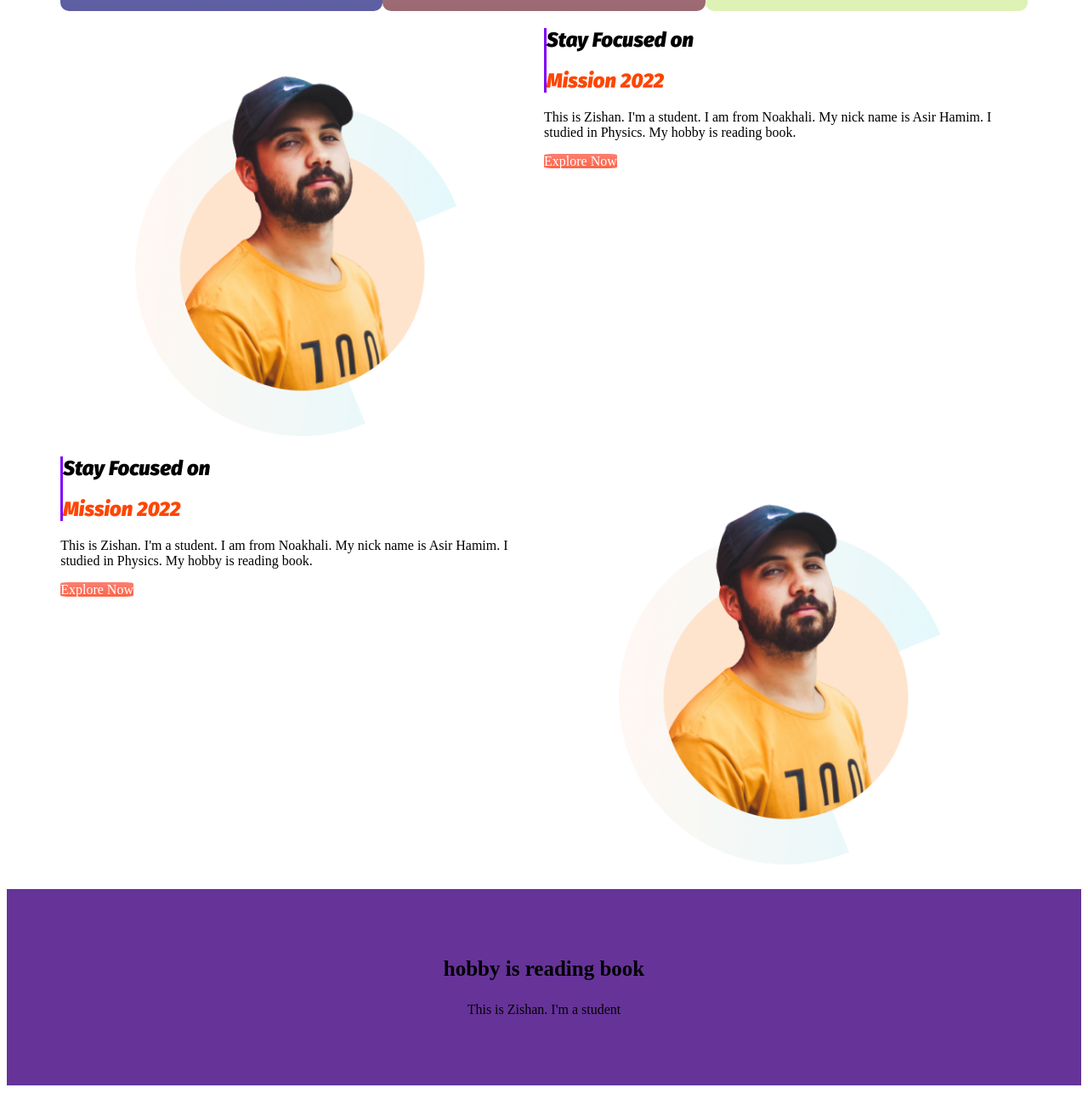
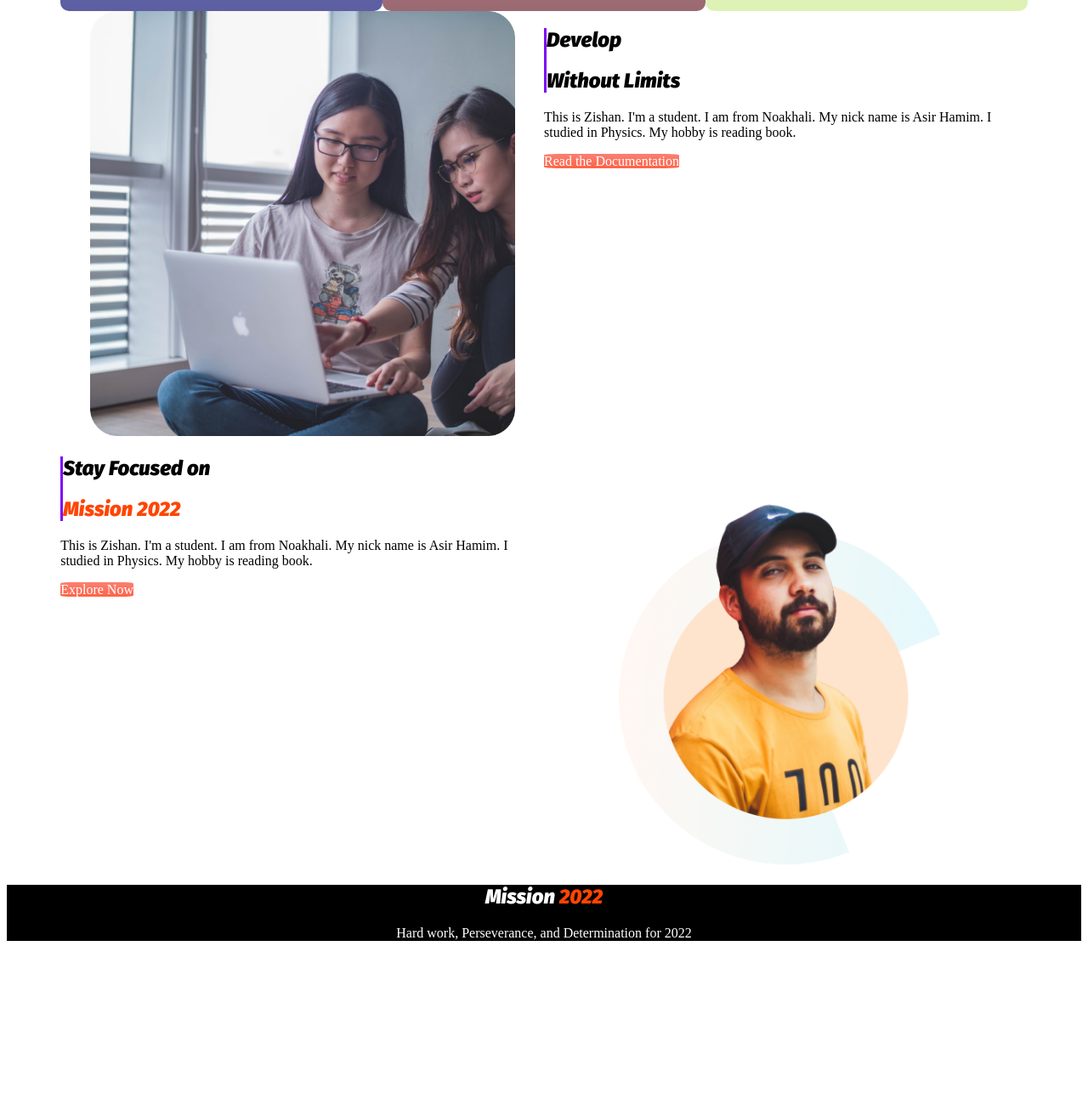
Before and after one commit to Zis20/mission-2022-main, a plain HTML site: page index.html in a window 1280 px wide. Shown: the part 1200-2493 px from the top of the page at 85% size. After the commit the page ends 2315 px from the top, so only its background shows below. Drawn offline with Linux system fonts and the light colour scheme.

Commit message:
almost complete

```diff
--- a/index.html
+++ b/index.html
@@ -63,19 +63,20 @@
     </section>
     <section class="hero1">
         <div class="half-width">
-            <img class="hero-img" src="images/person/person-0.png" alt="">
+            <img class="hero-img" src="images/pictures/coding.png" alt="">
         </div>
         <div class="half-width">
             <div class="margin-add">
-                <h1>Stay Focused on </h1>
-                <h1><span class="color-name">Mission 2022</span></h1>
+                <h1>Develop </h1>
+                <h1>Without Limits</h1>
             </div>
 
             <p>This is Zishan. I'm a student. I am from Noakhali. My nick name is Asir Hamim. I studied in Physics.
                 My
                 hobby is reading book.</p>
 
-            <a href="andaji.con" class="button-name"> Explore Now</a>
+            <a href="andaji.con" class="button-name">
+                Read the Documentation</a>
         </div>
     </section>
     <section class="hero1">
@@ -95,10 +96,13 @@
             <img class="hero-img" src="images/person/person-0.png" alt="">
         </div>
     </section>
-    <footer class="footer">
-        <h3>hobby is reading book </h3>
-        <p>This is Zishan. I'm a student</p>
-    </footer>
+    <section id="bg-color4">
+        <div class="middle-point">
+            <h1>Mission <span class="color-name">2022</span></h1>
+            <footer>Hard work, Perseverance, and Determination for 2022</footer>
+        </div>
+    </section>
+
 </body>
 
 </html>
--- a/style.css
+++ b/style.css
@@ -11,6 +11,7 @@ h1{
    text-decoration: none;
   color: white;
  border-radius: 10%;
+
  }
  .margin-add{
      border-left: rgb(127, 7, 247) solid;
@@ -37,7 +38,8 @@ h1{
  }
  .footer{
      /* height: 200px; */
-     background-color: rebeccapurple;
+     background-color: white;
+
  }
  .footer > h3 {
      text-align: center;
@@ -47,8 +49,9 @@ h1{
      margin-bottom: 25px;
  }
  .footer > p{
-     text-align: center;
-     padding-bottom: 80px;
+    background-color: black;
+    text-align: center;
+     padding-bottom: 100px;
  }
  #bg-color1{
      background-image: linear-gradient(rgb(81, 194, 239), rgb(94, 94, 162));
@@ -66,6 +69,12 @@ h1{
  #bg-color3{
    background-image: linear-gradient(rgb(234, 234, 158), rgb(222, 242, 181));
     border-radius: 10px;
-    text-align: center;
+    text-align: center;}
 
- }
+  .middle-point{
+      text-align: center;
+      color: white;
+  }
+  #bg-color4{
+      background-color: black;
+  }
```
